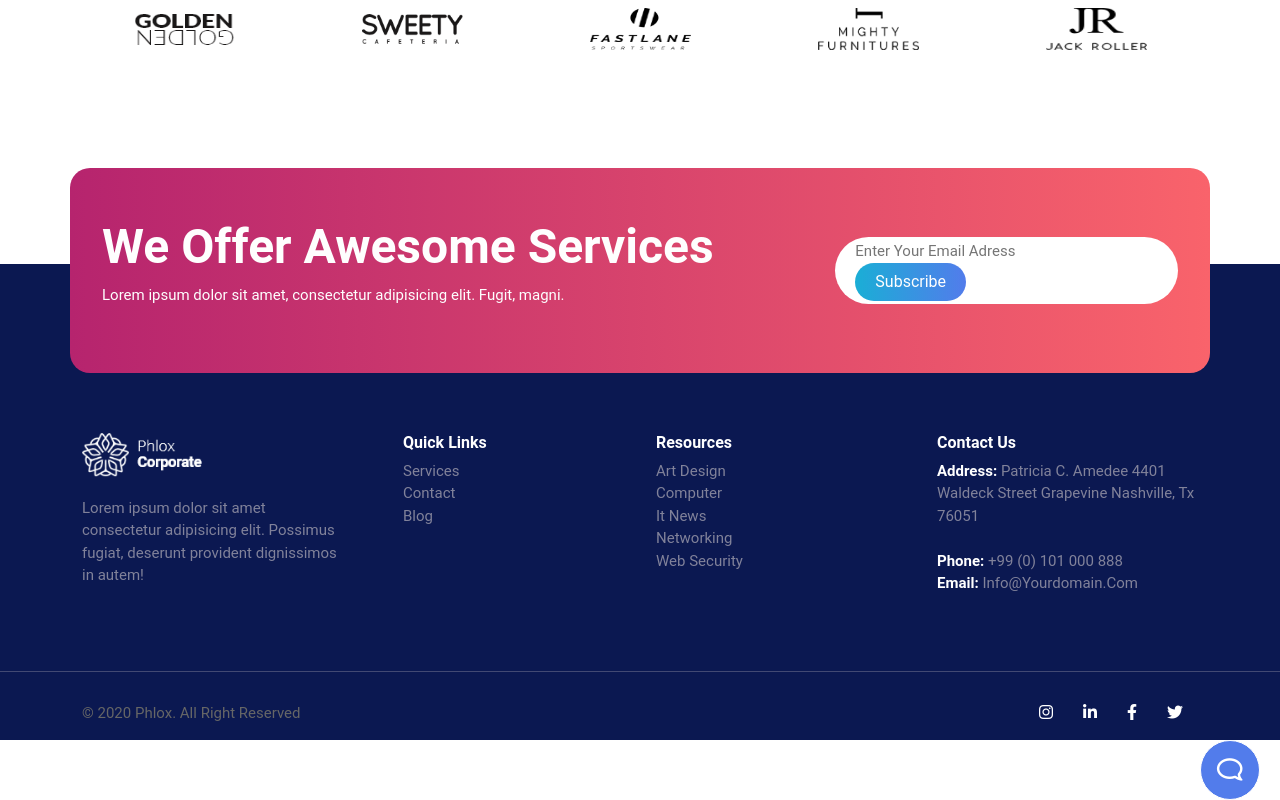
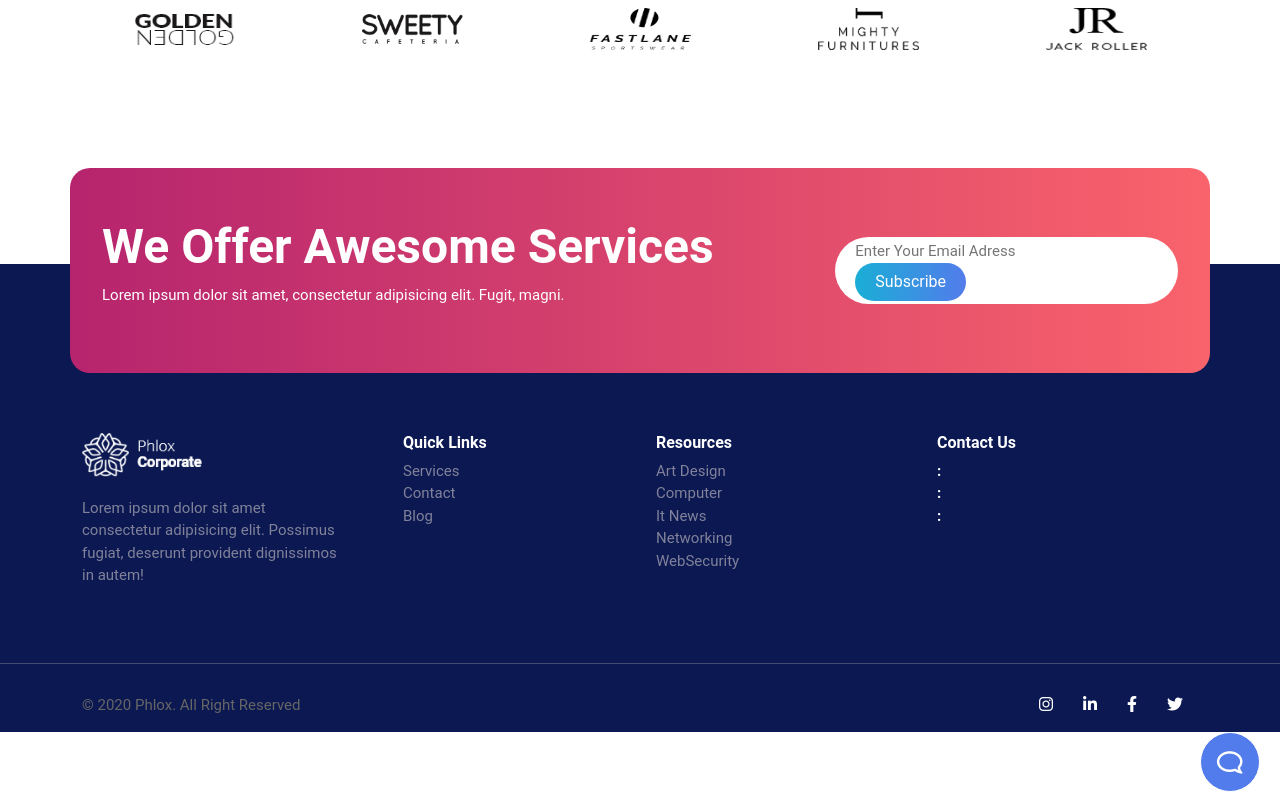
Before and after one commit to GiacWebDev/proj-html-vuejs, a Vue app: page / in a window 1280 px wide. Shown: the part 4416-5216 px from the top of the page. Built offline with nearby package versions, Linux system fonts and the light colour scheme.

Commit message:
[edit] dynamic menus footer

```diff
--- a/src/App.vue
+++ b/src/App.vue
@@ -3,6 +3,11 @@
 import AppHeader from './components/AppHeader.vue';
 import AppMain from './components/AppMain.vue';
 import AppFooter from './components/AppFooter.vue';
+
+import { QuickLinks } from './data/store';
+import { Resources } from './data/store';
+import { Contacts } from './data/store';
+
 
 
 export default {
@@ -11,6 +16,14 @@ export default {
     AppHeader,
     AppMain,
     AppFooter
+  },
+
+  data() {
+    return {
+      QuickLinks,
+      Resources,
+      Contacts
+    }
   }
 }
 </script>
@@ -21,7 +34,7 @@ export default {
 
   <AppHeader />
   <AppMain />
-  <AppFooter />
+  <AppFooter :QuickLinks="QuickLinks" :Resources="Resources" :Contacts="Contacts" />
 
 
 </template>
--- a/src/assets/scss/main.scss
+++ b/src/assets/scss/main.scss
@@ -97,6 +97,10 @@ background-color: $card-light;
   color: $section-title;
 }
 
+.text-active-white {
+  color: white;
+}
+
 .light-blue-text {
   color: $light-blue-text;
 }
--- a/src/components/AppFooter.vue
+++ b/src/components/AppFooter.vue
@@ -2,12 +2,19 @@
 
 import Newsletter from './partials/Newsletter.vue';
 import Copyright from './partials/Copyright.vue';
+
 
 export default {
   name: 'AppFooter',
   components: {
     Newsletter,
     Copyright
+  },
+  props: {
+    QuickLinks: Array,
+    Resources: Array,
+    Contacts: Array,
+    menuItemSelected: String
   }
 }
 </script>
@@ -33,30 +40,33 @@ export default {
           <div class="col ps-5">
             <h6><strong>quick links</strong></h6>
             <ul>
-              <li><a href="#">services</a></li>
-              <li><a href="#">contact</a></li>
-              <li><a href="#">blog</a></li>
+              <li
+              v-for="itemMenu in QuickLinks"
+              :key="itemMenu.label"
+              :class="{'text-active-white' : itemMenu === menuItemSelected }">
+              <a :href="itemMenu.href">{{ itemMenu.label }}</a>
+              </li>
             </ul>
           </div>
 
           <div class="col ps-3">
             <h6><strong>resources</strong></h6>
             <ul>
-              <li><a href="#">art design</a></li>
-              <li><a href="#">computer</a></li>
-              <li><a href="#">it news</a></li>
-              <li><a href="#">networking</a></li>
-              <li><a href="#">web security</a></li>
+              <li v-for="itemResources in Resources"
+              :key="itemResources.label"
+              :class="{'text-active-white' : itemResources === menuItemSelected }">
+              <a :href="itemResources.href">{{ itemResources.label }}</a></li>
             </ul>
           </div>
 
           <div class="col">
             <h6><strong>contact us</strong></h6>
             <ul>
-              <li><a href="#"><strong>address: </strong>patricia c. amedee 4401 waldeck street grapevine nashville, tx 76051</a></li>
-              <br>
-              <li><a href="#"><strong>phone: </strong>+99 (0) 101 000 888</a></li>
-              <li><a href="#"><strong>email: </strong>info@yourdomain.com</a></li>
+              <li v-for="contact in Contacts" :key="contact.href">
+                <a :href="contact.href">
+                  <strong>{{ contact.label }}:</strong> {{ contact.value }}
+                </a>
+              </li>
             </ul>
           </div>
 
--- a/src/components/AppHeader.vue
+++ b/src/components/AppHeader.vue
@@ -1,7 +1,7 @@
 <script>
 
 import NavBar from './partials/NavBar.vue';
-import { mainMenu } from '../assets/scss/data/store';
+import { mainMenu } from '../data/store';
 
 export default {
   name: 'AppHeader',
--- a/src/assets/scss/data/store.js
+++ b/src/data/store.js
@@ -29,7 +29,7 @@ export const mainMenu = [
     label: "Portfolio",
   },
 ];
-// console.log(mainMenu);
+console.log(mainMenu);
 
 export const QuickLinks = [
   {
@@ -47,6 +47,7 @@ export const QuickLinks = [
     label: "Blog",
   },
 ];
+console.log(QuickLinks);
 
 export const Resources = [
   {
@@ -74,3 +75,21 @@ export const Resources = [
     label: "WebSecurity",
   },
 ];
+
+export const Contacts = [
+  {
+    href: "#",
+    Address:
+      "Patricia C. Amedee 4401 Waldeck Street Grapevine Nashville, Tx 76051",
+  },
+
+  {
+    href: "#",
+    Phone: "Computer",
+  },
+
+  {
+    href: "#",
+    Email: "It News",
+  },
+];
```
